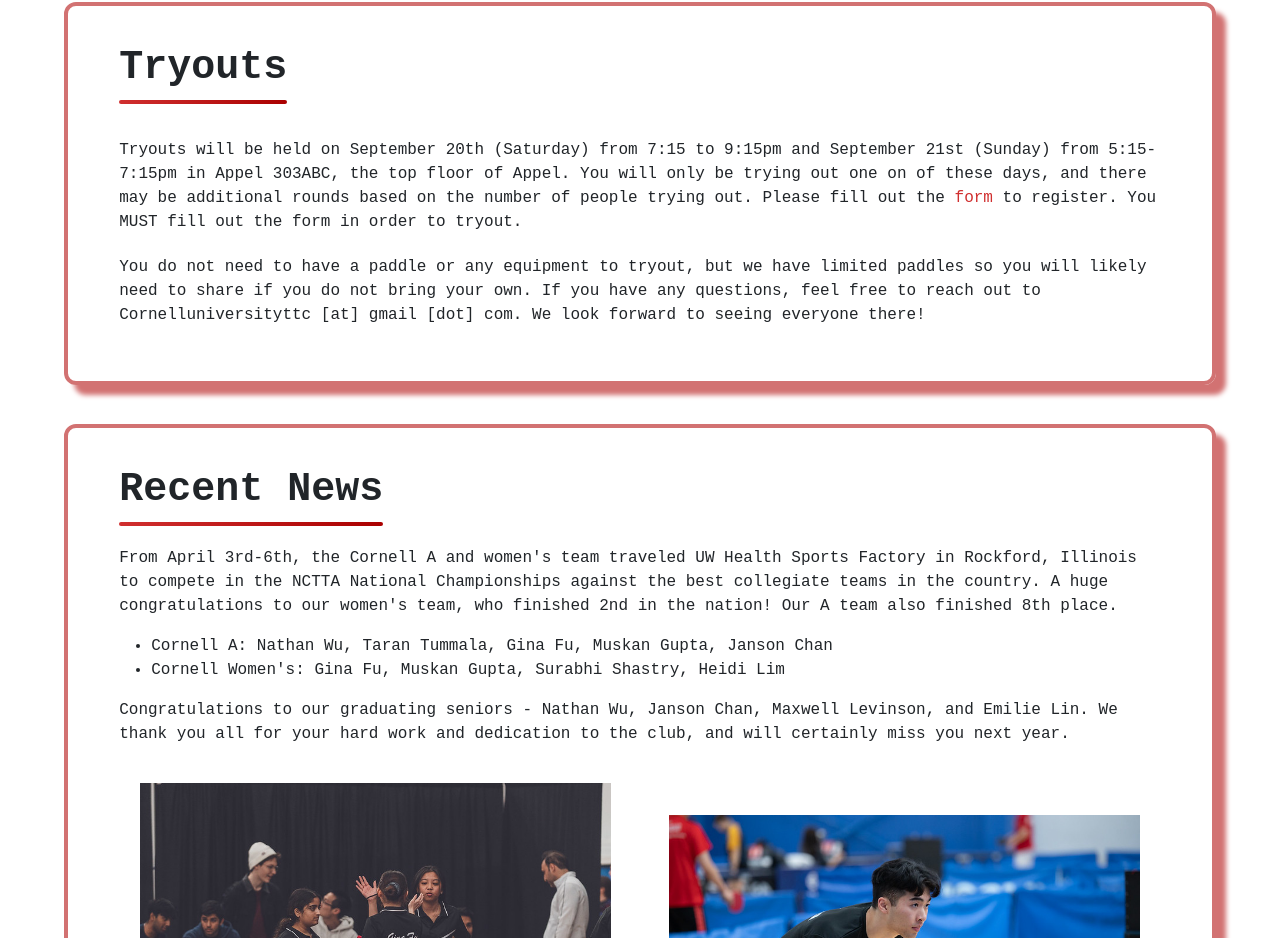
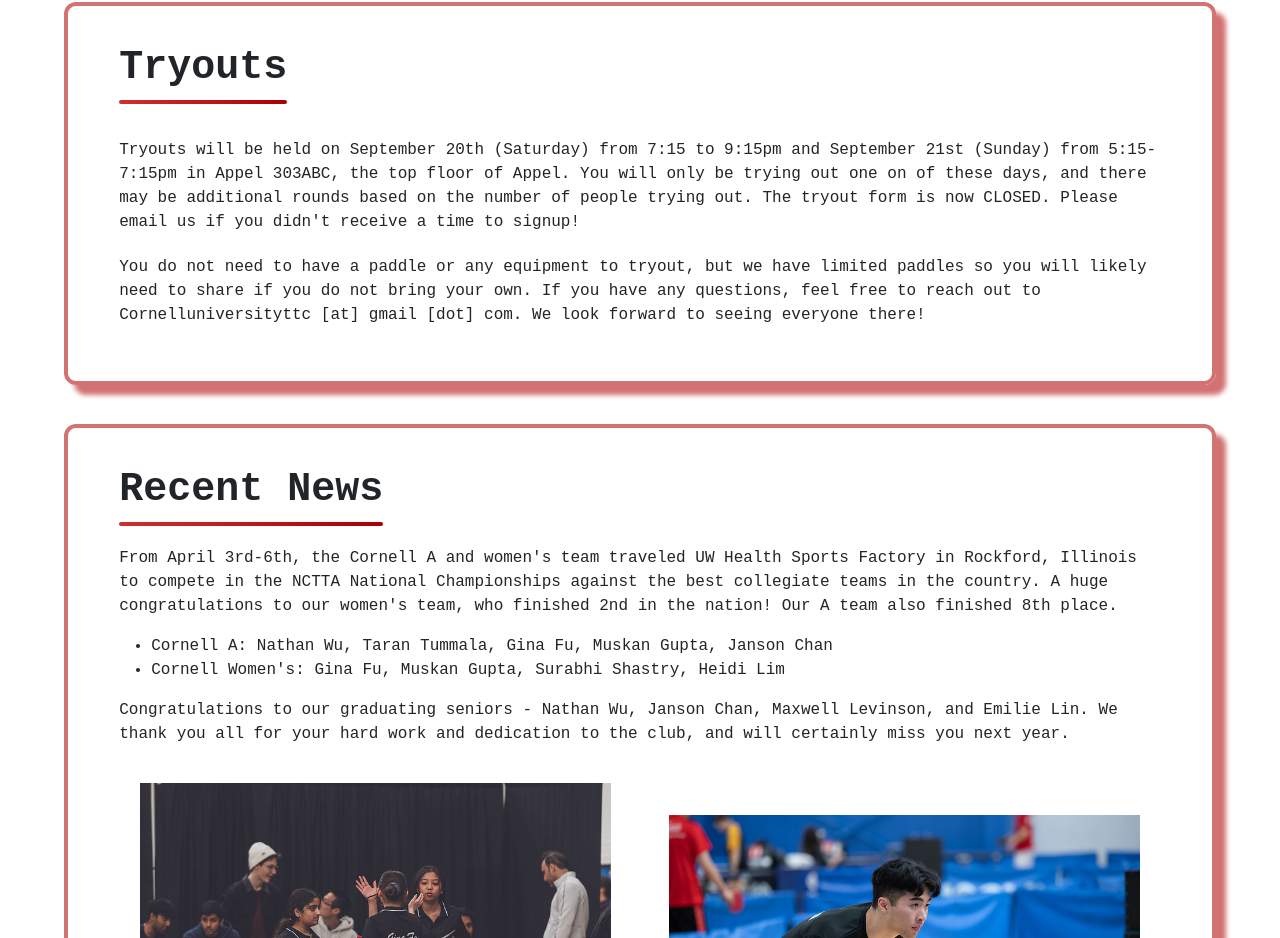
Before and after one commit to gordonm0253/cuttc, a React (Vite) app: page / in a window 1280 px wide. Shown: the part 1407-2345 px from the top of the page. Built offline with nearby package versions, Linux system fonts and the light colour scheme.

Commit message:
No more tryout form

```diff
--- a/src/home.jsx
+++ b/src/home.jsx
@@ -50,7 +50,7 @@ export default function Home() {
                 </div>
                 <p className = "contentP">
                     Tryouts will be held on September 20th (Saturday) from 7:15 to 9:15pm and September 21st (Sunday) from 5:15-7:15pm in Appel 303ABC, the top floor of Appel. You will only be trying out one on of these days, and there may be additional rounds based on the number of people trying out.
-                    Please fill out the <a href = "https://docs.google.com/forms/d/e/1FAIpQLScThPIzVZwlrqmbqO2zzeW4lFH03HaO66GHqwl2Smox3DIIyQ/viewform" target = "_blank" className="redlink" >form</a> to register. You MUST fill out the form in order to tryout.
+                    The tryout form is now CLOSED. Please email us if you didn't receive a time to signup!
                 </p>
                 <p>
                     You do not need to have a paddle or any equipment to tryout, but we have limited paddles so you will likely need to share if you do not bring your own. If you have any questions, feel free to reach out to Cornelluniversityttc [at] gmail [dot] com. We look forward to seeing everyone there!
```
